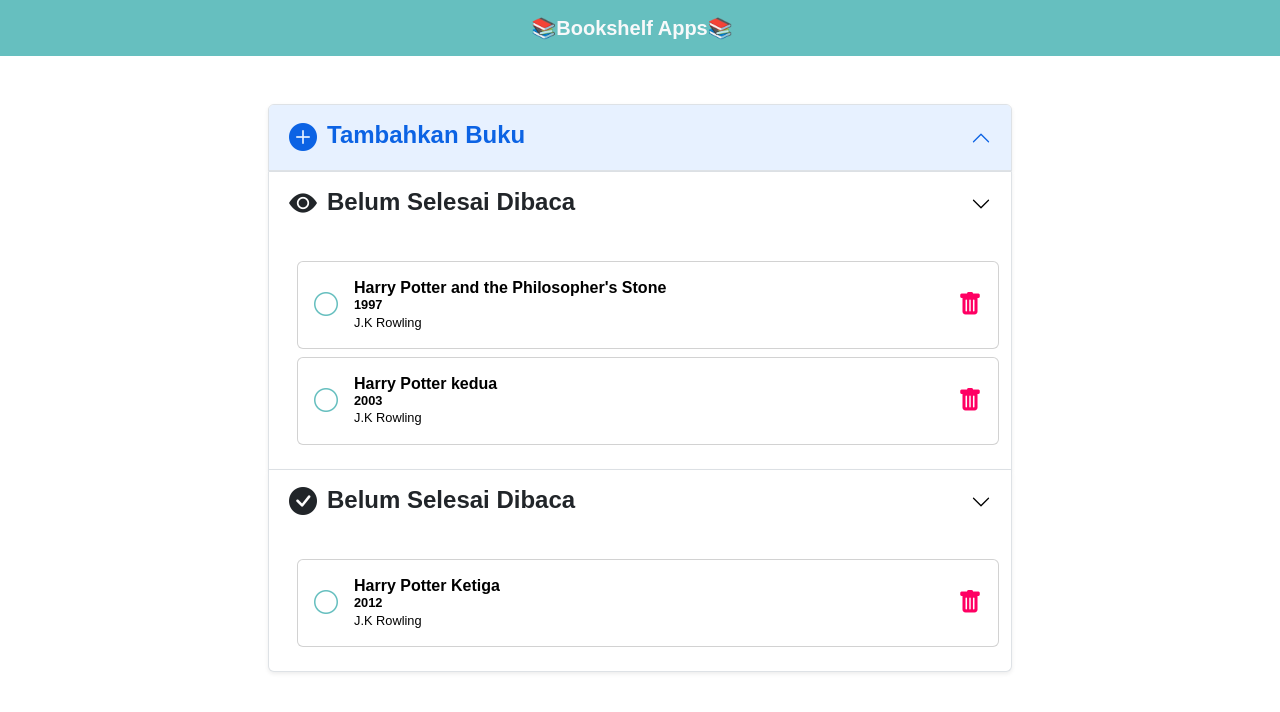
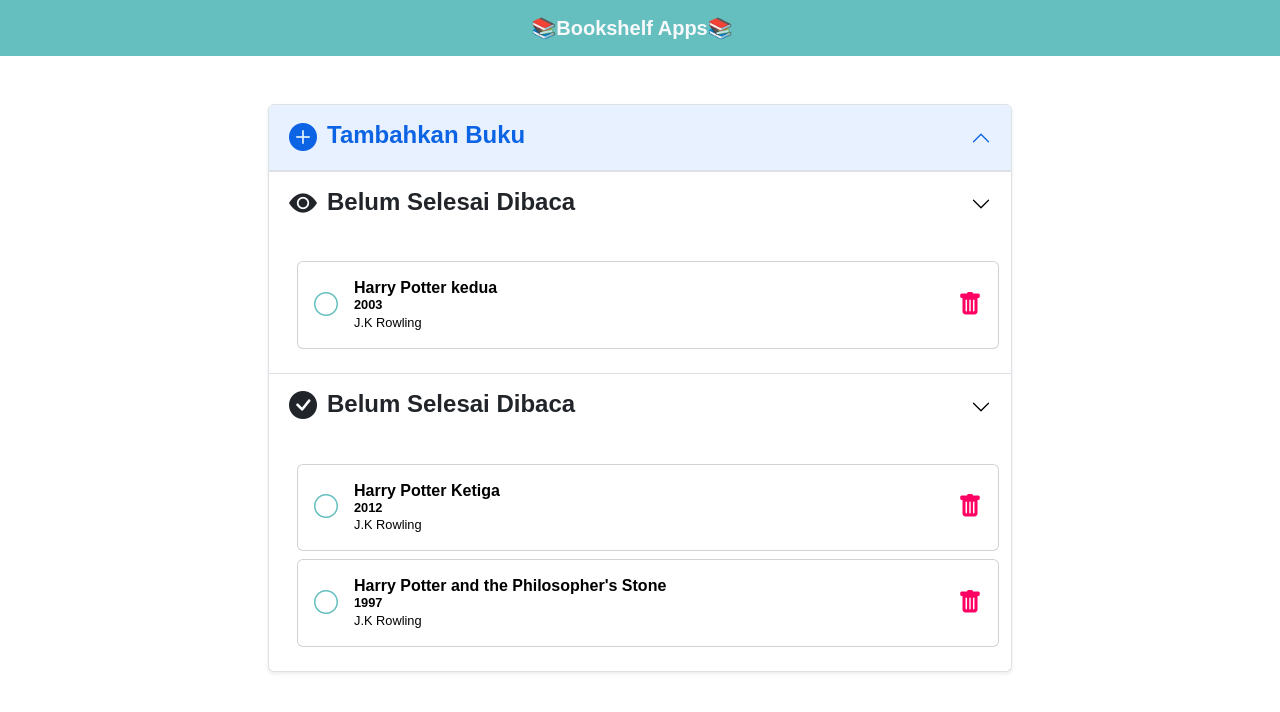
Before and after one commit to ramaaanr/bookshelf-apps, a plain HTML site: page index.html in a window 1280 px wide. Both pictures are taken after a click on the button 334 px from the left and 305 px from the top of the page. Drawn offline with nearby package versions, Linux system fonts and the light colour scheme; a web font is replaced by a local one.

Commit message:
Memindahkan Bookshelf

```diff
--- a/app.js
+++ b/app.js
@@ -1,3 +1,3 @@
-import { updateView } from "./view/update-view.js";
+import { renderView } from "./view/render-view.js";
 
-updateView();
+renderView();
--- a/index.html
+++ b/index.html
@@ -42,7 +42,7 @@
                 </h2>
                 <div id="panelsStayOpen-collapseOne" class="accordion-collapse collapse"
                     aria-labelledby="panelsStayOpen-headingOne">
-                    <form class="accordion-body">
+                    <form class="accordion-body form-book">
                         <div class="form-floating mb-3">
                             <input type="title" class="form-control" id="input-title" placeholder="judul">
                             <label for="input-title">Judul</label>
@@ -67,7 +67,8 @@
                         </div>
                         <div class="row">
                             <div class="col-12 col-md-6 my-2">
-                                <input type="submit" class="btn btn-success container-fluid" value="Simpan">
+                                <input id="btn-submit" type="submit" class="btn btn-success container-fluid"
+                                    value="Simpan">
                             </div>
                             <div class="col-12 col-md-6 my-2">
                                 <input type="submit" class="btn btn-secondary container-fluid" value="Reset">
--- a/models/books.js
+++ b/models/books.js
@@ -1,23 +1,30 @@
 export const books = [
   {
-    id: 3657848524,
+    id: 1,
     title: "Harry Potter and the Philosopher's Stone",
     author: "J.K Rowling",
     year: 1997,
     isComplete: false,
   },
   {
-    id: 33,
+    id: 2,
     title: "Harry Potter kedua",
     author: "J.K Rowling",
     year: 2003,
     isComplete: false,
   },
   {
-    id: 3657848524,
+    id: 3,
     title: "Harry Potter Ketiga",
     author: "J.K Rowling",
     year: 2012,
     isComplete: true,
   },
+  {
+    id: 3,
+    title: "Harry Potter Keempat",
+    author: "J.K Rowling",
+    year: 2012,
+    isComplete: true,
+  },
 ];
--- a/services/add-book.js
+++ /dev/null
@@ -1,21 +0,0 @@
-/**
- * *books*
- * variabel ini digunakan untuk menyimpan data buku
- */
-import { books } from "./../models/books.js";
-import { createBookItem } from "./create-book-item.js";
-
-const unreadyReadBookshelf = document.querySelector(".bookshelf-unready-read");
-const alreadyReadBookshelf = document.querySelector(".bookshelf-already-read");
-
-const addBook = function () {
-  for (const book of books) {
-    if (book.isComplete == false) {
-      unreadyReadBookshelf.appendChild(createBookItem(book));
-    } else {
-      alreadyReadBookshelf.appendChild(createBookItem(book));
-    }
-  }
-};
-
-export { addBook };
--- a/services/create-book-item.js
+++ b/services/create-book-item.js
@@ -1,25 +1,10 @@
+import { changeBookshelf } from "./event-change-bookshelf.js";
+
 const createBookItem = function (book) {
-  /**
-     *
-     *<div class="card">
-        <div class="card-body">
-            <button class="btn-read">
-                <i class="bi bi-circle check"></i>
-            </button>
-            <div class="book-item">
-                <h1 id="book-title">Judul Buku</h1>
-                <h2 id="book-year">2022</h2>
-                <p id="book-author">Author</p>
-            </div>
-            <button class="btn-remove">
-                 <i class="bi bi-trash-fill"></i>
-            </button>
-        </div>
-     </div>
-     */
   // Card
   const card = document.createElement("div");
   card.className = "card";
+  card.id = book.id;
 
   // CardBody <- Card
   const cardBody = document.createElement("div");
@@ -30,14 +15,13 @@ const createBookItem = function (book) {
   buttonCheck.className = "btn-read;";
   const iconCheck = document.createElement("i");
   iconCheck.className = "bi bi-circle check";
+  buttonCheck.addEventListener("click", () => {
+    changeBookshelf(book.id, book.isComplete);
+    book.isComplete = book.isComplete ? false : true;
+  });
   buttonCheck.appendChild(iconCheck);
 
   // Book Details <- CardBody <- Card
-  //   <div class="book-item">
-  //     <h1 id="book-title">Judul Buku</h1>
-  //     <h2 id="book-year">2022</h2>
-  //     <p id="book-author">Author</p>
-  //   </div>;
   const bookItem = document.createElement("div");
   bookItem.className = "book-item";
 
--- /dev/null
+++ b/services/event-change-bookshelf.js
@@ -0,0 +1,12 @@
+const changeBookshelf = function (id, isComplete) {
+  const newBookShelf = isComplete
+    ? document.querySelector(".bookshelf-unready-read")
+    : document.querySelector(".bookshelf-already-read");
+
+  const originBookItem = document.getElementById(id);
+  const newBookItem = document.getElementById(id);
+  originBookItem.remove();
+  newBookShelf.appendChild(newBookItem);
+};
+
+export { changeBookshelf };
--- /dev/null
+++ b/services/event-form-handler.js
@@ -0,0 +1,23 @@
+import { renderBookshelfs } from "../view/render-bookshelfs.js";
+import { saveBook } from "./save-book.js";
+
+const formHandler = document
+  .getElementById("btn-submit")
+  .addEventListener("click", (event) => {
+    event.preventDefault();
+    const inputTitle = document.getElementById("input-title").value;
+    const inputAuthor = document.getElementById("input-author").value;
+    const selectYear = document.getElementById("select-year").value;
+
+    const book = {};
+    book.id = Date.now();
+    book.title = inputTitle;
+    book.author = inputAuthor;
+    book.year = selectYear;
+    book.isComplete = false;
+
+    saveBook(book);
+    renderBookshelfs(book);
+  });
+
+export { formHandler };
--- /dev/null
+++ b/services/is-book-already-In-bookshelf.js
@@ -0,0 +1,10 @@
+const isBookAlreadyInBookshelf = function (id) {
+  console.log(document.getElementById(id) == null);
+  console.log(id);
+  if (document.getElementById(id) == null) {
+    return false;
+  }
+  return true;
+};
+
+export { isBookAlreadyInBookshelf };
--- /dev/null
+++ b/services/save-book.js
@@ -0,0 +1,6 @@
+import { books } from "../models/books.js";
+const saveBook = function (book) {
+  books.push(book);
+};
+
+export { saveBook };
--- /dev/null
+++ b/view/render-bookshelfs.js
@@ -0,0 +1,24 @@
+/**
+ * *books*
+ * variabel ini digunakan untuk menyimpan data buku
+ */
+import { books } from "../models/books.js";
+import { createBookItem } from "../services/create-book-item.js";
+import { isBookAlreadyInBookshelf } from "../services/is-book-already-In-bookshelf.js";
+
+const unreadyReadBookshelf = document.querySelector(".bookshelf-unready-read");
+const alreadyReadBookshelf = document.querySelector(".bookshelf-already-read");
+
+const renderBookshelfs = function () {
+  for (const book of books) {
+    if (isBookAlreadyInBookshelf(book.id, books.isComplete) === false) {
+      if (book.isComplete == false) {
+        unreadyReadBookshelf.appendChild(createBookItem(book));
+      } else {
+        alreadyReadBookshelf.appendChild(createBookItem(book));
+      }
+    }
+  }
+};
+
+export { renderBookshelfs };
--- a/view/update-view.js
+++ b/view/render-view.js
@@ -12,16 +12,17 @@ import { books } from "../models/books.js";
  * unread - Buku yang belum dibaca atau buku dengan nilai isComplete = false
  * already-read - Buku yang sudah dibaca atau buku dengan nilai isComplete = true
  * */
-import { toggleAlert } from "../services/toggle-alert-books.js";
-import { addBook } from "../services/add-book.js";
-
-const updateView = function () {
+import { toggleAlert } from "../services/event-toggle-alert-books.js";
+import { renderBookshelfs } from "./render-bookshelfs.js";
+import { formHandler } from "../services/event-form-handler.js";
+const renderView = function () {
   if (books.length === 0) {
   } else {
     toggleAlert("unread");
     toggleAlert("already-read");
-    addBook();
+    renderBookshelfs();
   }
+  formHandler;
 };
 
-export { updateView };
+export { renderView };
```
Also changed, not shown: services/event-toggle-alert-books.js (renamed from services/toggle-alert-books.js).
